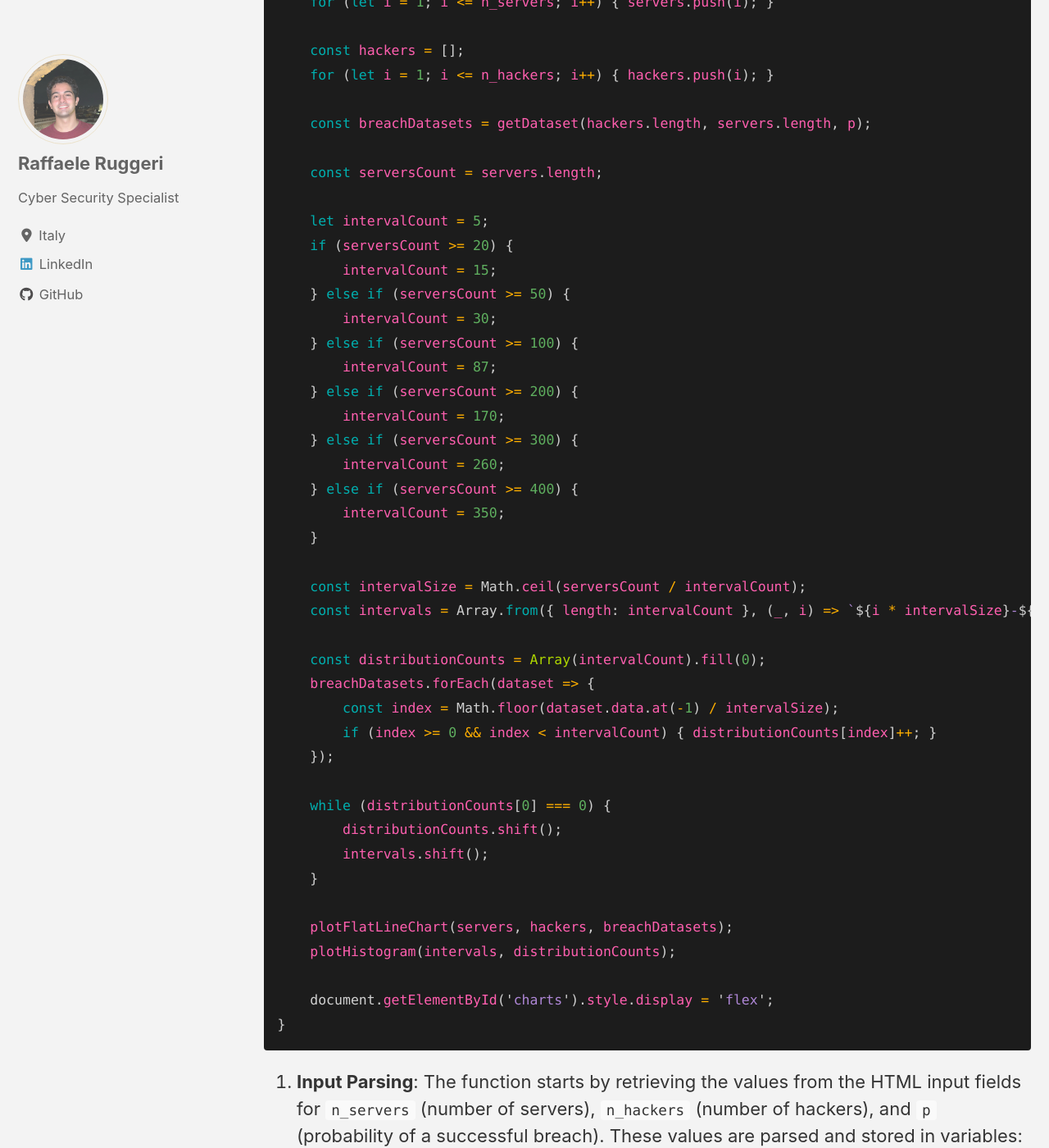
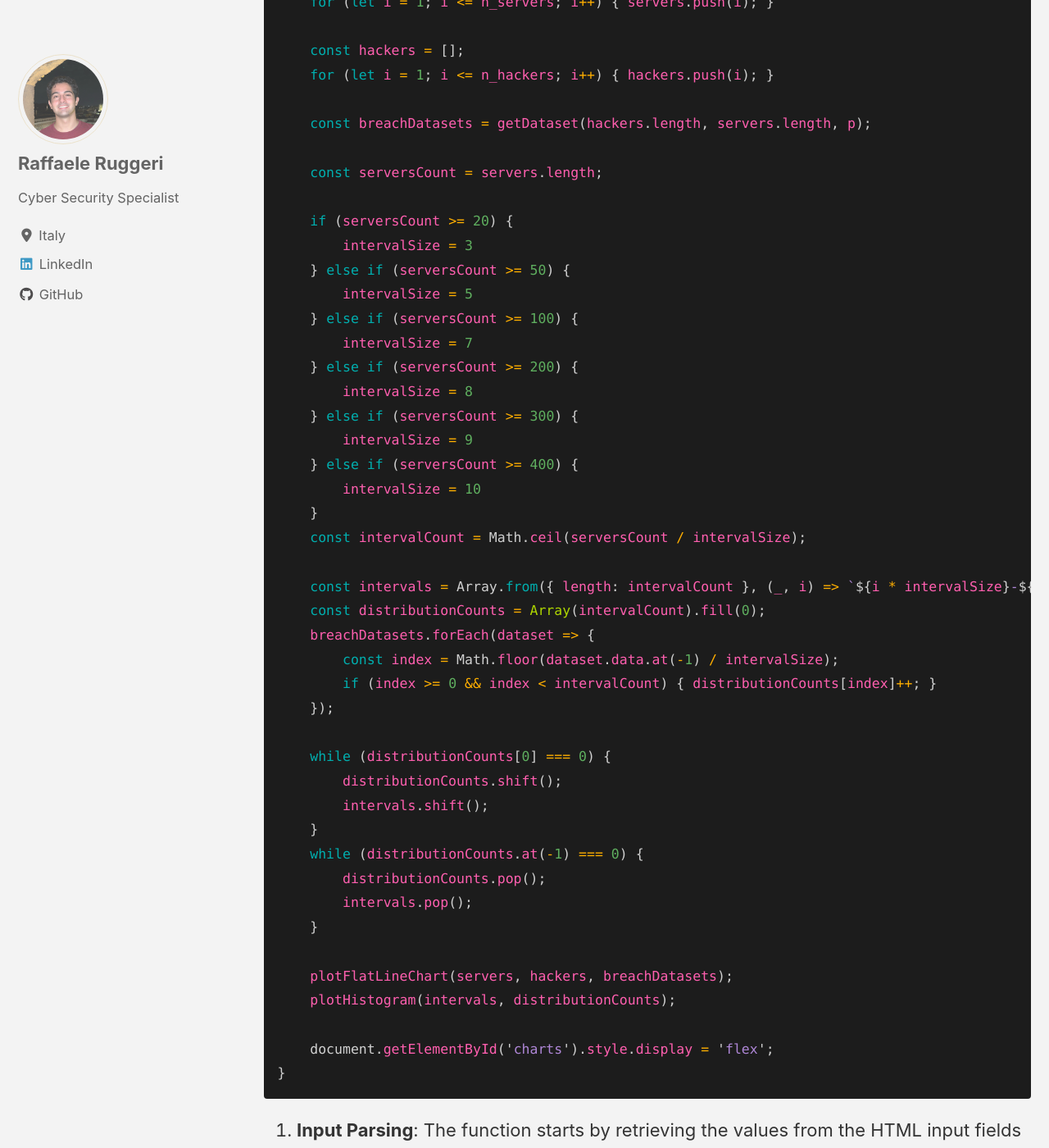
Before and after one commit to Raffo24/raffo24.github.io, a Jekyll site: the page built from _posts/statistics/2022-08-26-hw1.md, in a window 1280 px wide and 1400 px high, scrolled down 7777 px. Shown: the whole window at 82% size. Built offline with Jekyll 4.4.1, drawn with Linux system fonts in a browser that asks for light colours; cached includes are drawn as plain includes; nearby versions of some CDN libraries; formulas are drawn with MathJax 3.

Commit message:
Update 2022-08-26-hw1.md

```diff
--- a/_posts/statistics/2022-08-26-hw1.md
+++ b/_posts/statistics/2022-08-26-hw1.md
@@ -184,24 +184,22 @@ function generateGraphs() {
 
     const serversCount = servers.length;
 
-    let intervalCount = 5;
     if (serversCount >= 20) {
-        intervalCount = 15;
+        intervalSize = 3
     } else if (serversCount >= 50) {
-        intervalCount = 30;
+        intervalSize = 5
     } else if (serversCount >= 100) {
-        intervalCount = 87;
+        intervalSize = 7
     } else if (serversCount >= 200) {
-        intervalCount = 170;
+        intervalSize = 8
     } else if (serversCount >= 300) {
-        intervalCount = 260;
+        intervalSize = 9
     } else if (serversCount >= 400) {
-        intervalCount = 350;
+        intervalSize = 10
     }
+    const intervalCount = Math.ceil(serversCount / intervalSize);
 
-    const intervalSize = Math.ceil(serversCount / intervalCount);
     const intervals = Array.from({ length: intervalCount }, (_, i) => `${i * intervalSize}-${(i + 1) * intervalSize}`);
-
     const distributionCounts = Array(intervalCount).fill(0);
     breachDatasets.forEach(dataset => {
         const index = Math.floor(dataset.data.at(-1) / intervalSize);
@@ -211,6 +209,10 @@ function generateGraphs() {
     while (distributionCounts[0] === 0) {
         distributionCounts.shift();
         intervals.shift();
+    }
+    while (distributionCounts.at(-1) === 0) {
+        distributionCounts.pop();
+        intervals.pop();
     }
 
     plotFlatLineChart(servers, hackers, breachDatasets);
```
